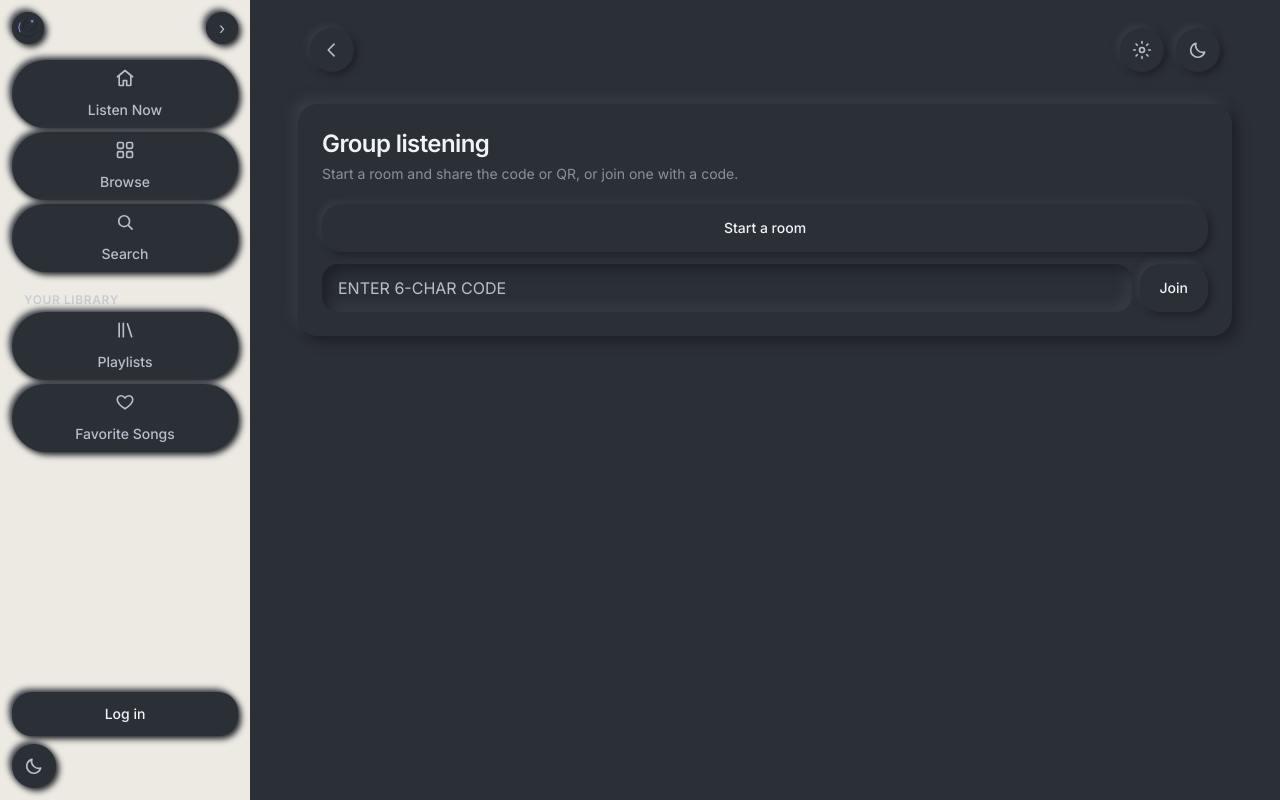
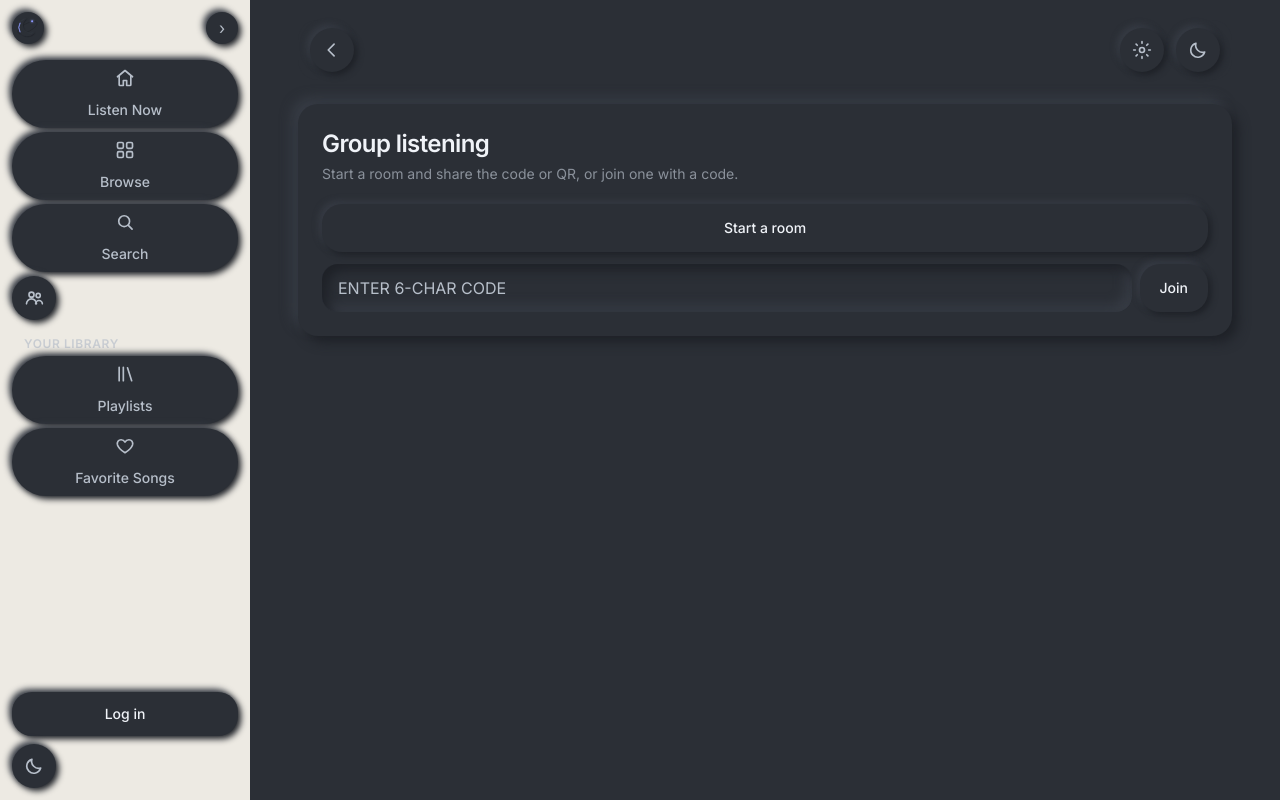
Before and after one commit to Gautam-Droid-code/lunaris, a Next.js app: page /room in a window 1280 px wide. Built offline with nearby package versions, Linux system fonts and the light colour scheme; no server answers.

Commit message:
Fix Group listening nav entry when not in a room

```diff
--- a/components/room-nav-link.tsx
+++ b/components/room-nav-link.tsx
@@ -13,7 +13,17 @@ export function RoomNavLink() {
   const [confirming, setConfirming] = useState(false);
   const [busy, setBusy] = useState(false);
 
-  if (!room) return null;
+  if (!room) {
+    return (
+      <Link
+        href="/room"
+        aria-label="Group listening"
+        className="nm-nav-button nm-raised-sm size-11"
+      >
+        <GroupIcon />
+      </Link>
+    );
+  }
 
   const active = pathname === `/room/${room.id}` || pathname.startsWith(`/room/${room.id}/`);
 
```
